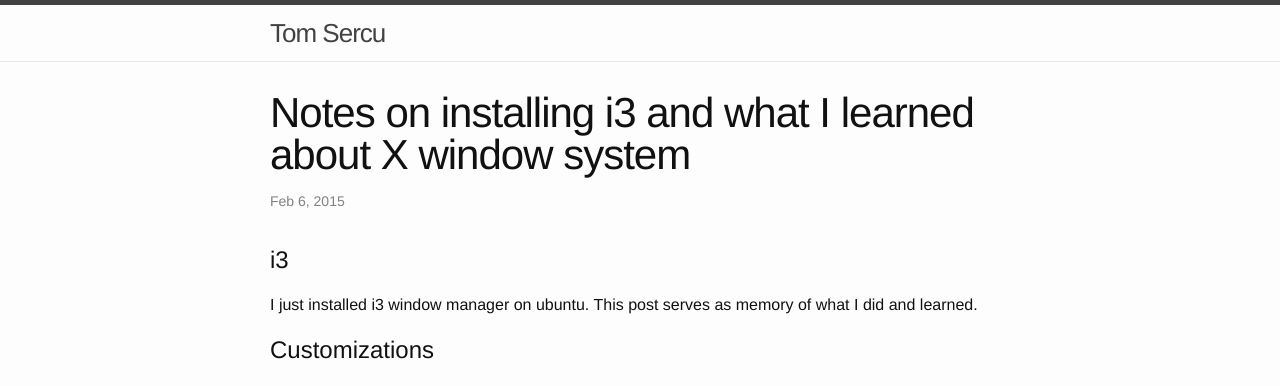
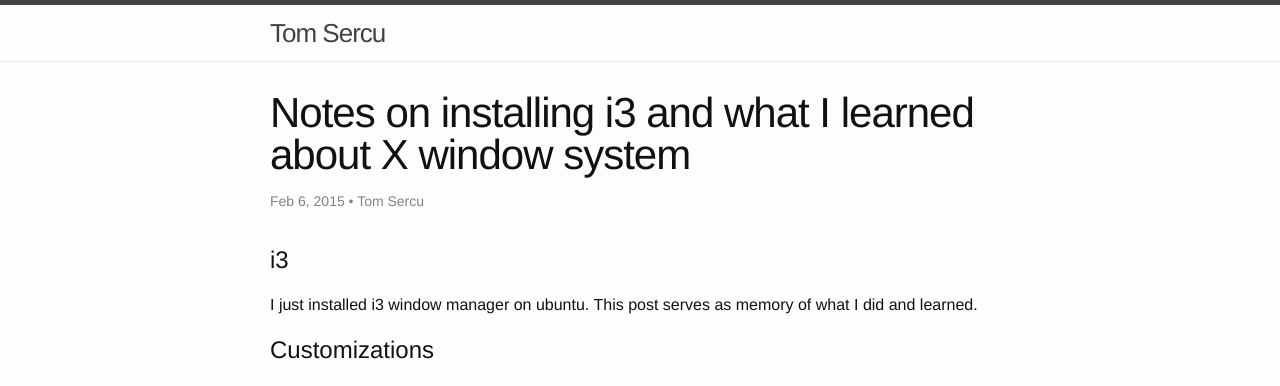
Before and after one commit to tomsercu/tomsercu.github.io, a Jekyll site: the page built from _posts/2015-02-06-i3-and-x.md, in a window 1280 px wide and 900 px high. Shown: the top 386 px of the window. Built offline with Jekyll 4.4.1, drawn with Linux system fonts in a browser that asks for light colours.

Commit message:
adding defaults in config

```diff
--- a/_config.yml
+++ b/_config.yml
@@ -11,3 +11,19 @@
 
 # Build settings
 markdown: kramdown
+
+# defaults
+defaults:
+  -
+    scope:
+      path: ""
+      type: "pages"
+    values:
+      layout: "page"
+  -
+    scope:
+      path: ""
+      type: "posts"
+    values:
+      layout: "post"
+      author: "Tom Sercu"
```
